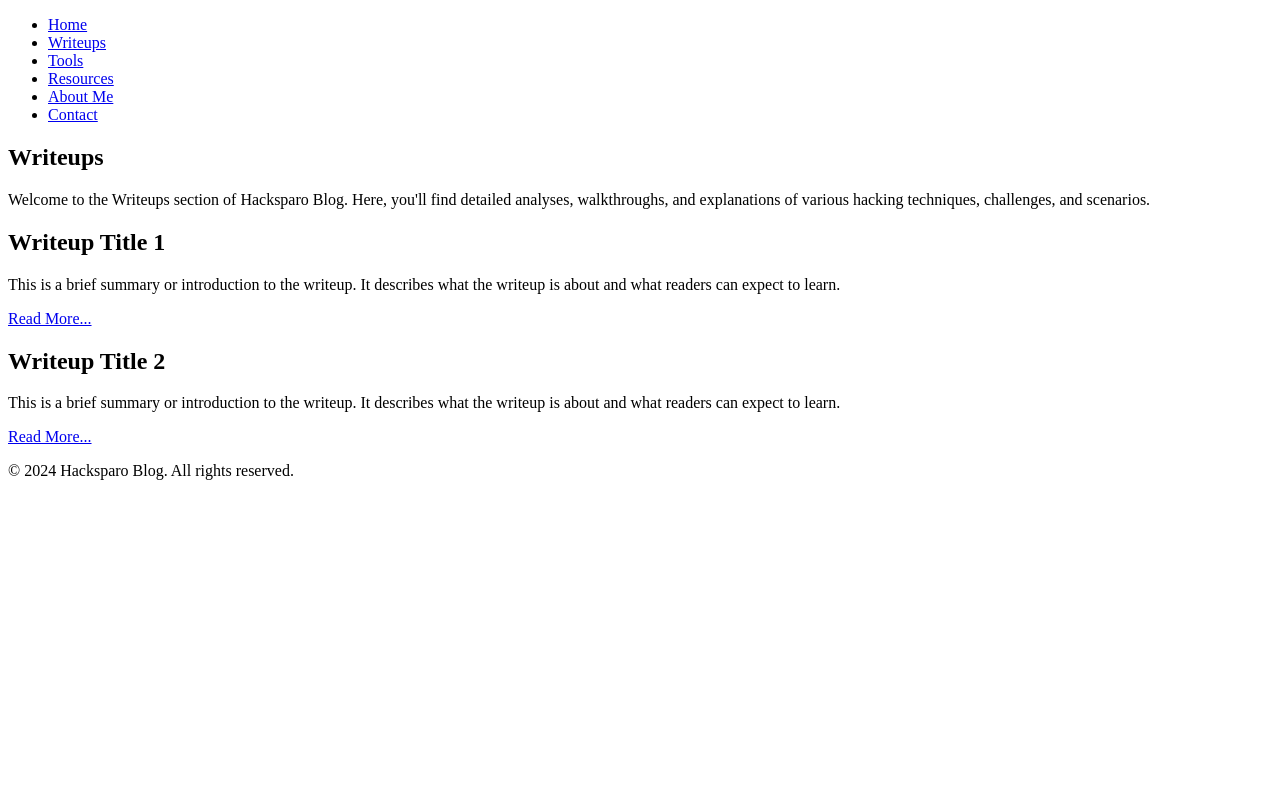
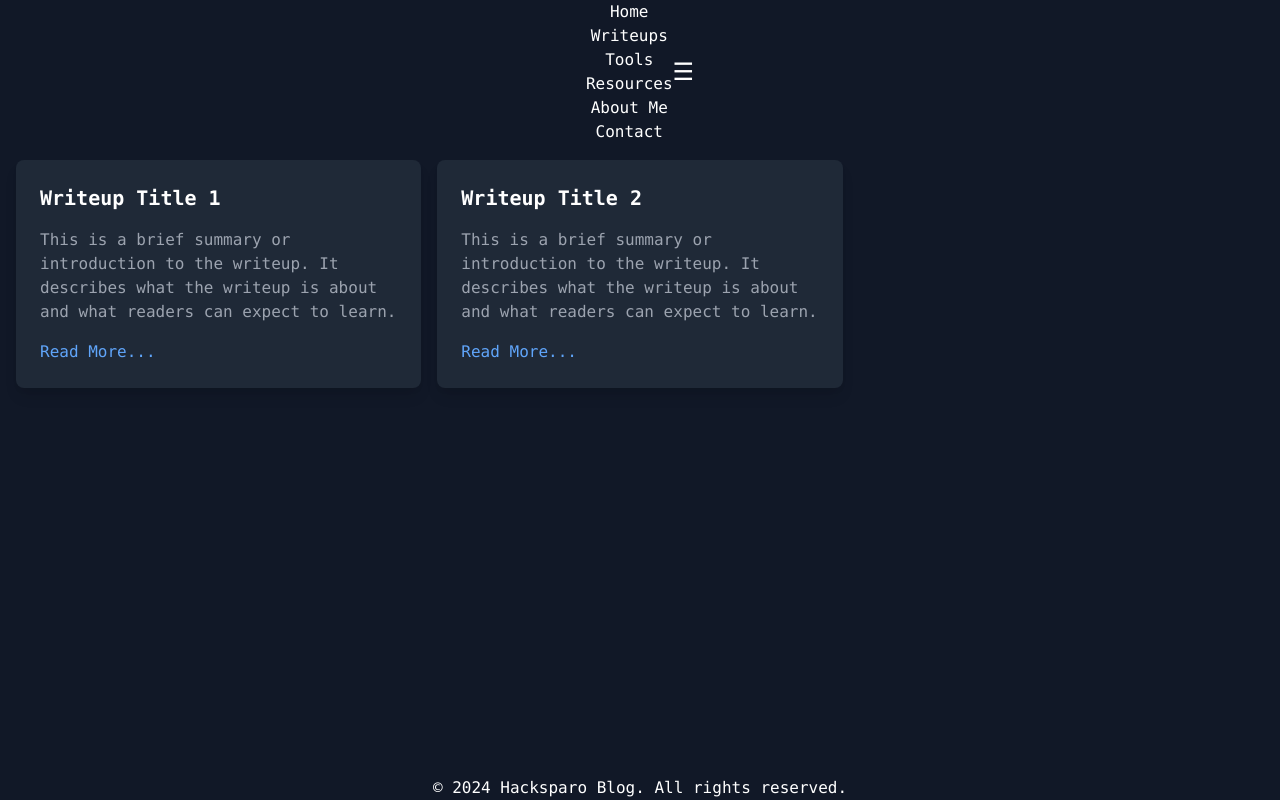
Before and after one commit to Hacksparo/writeups, a plain HTML site: page index.html in a window 1280 px wide. Drawn offline with nearby package versions, Linux system fonts and the light colour scheme.

Commit message:
Update index.html

```diff
--- a/index.html
+++ b/index.html
@@ -4,43 +4,58 @@
     <meta charset="UTF-8">
     <meta name="viewport" content="width=device-width, initial-scale=1.0">
     <title>Writeups - Hacksparo Blog</title>
-    <!-- Include any necessary stylesheets or fonts here -->
+    <link href="https://cdn.jsdelivr.net/npm/tailwindcss@2.2.19/dist/tailwind.min.css" rel="stylesheet">
 </head>
-<body>
-    <!-- Navigation Bar -->
-    <nav>
-        <ul>
-            <li><a href="index.html">Home</a></li>
-            <li><a href="writeups.html">Writeups</a></li>
-            <li><a href="tools.html">Tools</a></li>
-            <li><a href="resources.html">Resources</a></li>
-            <li><a href="about.html">About Me</a></li>
-            <li><a href="contact.html">Contact</a></li>
-        </ul>
-    </nav>
+<body class="min-h-screen flex flex-col bg-gray-900 text-white font-mono">
+    <!-- Navigation -->
+    <header class="navbar">
+        <nav class="container mx-auto flex justify-center relative">
+            <div class="menu flex flex-col items-center">
+                <a href="index.html">Home</a>
+                <a href="writeups.html">Writeups</a>
+                <a href="tools.html">Tools</a>
+                <a href="resources.html">Resources</a>
+                <a href="about.html">About Me</a>
+                <a href="contact.html">Contact</a>
+            </div>
+            <button id="menuButton" class="text-2xl">☰</button>
+        </nav>
+    </header>
 
     <!-- Main Content -->
-    <main>
-        <section>
-            <h1>Writeups</h1>
-            <p>Welcome to the Writeups section of Hacksparo Blog. Here, you'll find detailed analyses, walkthroughs, and explanations of various hacking techniques, challenges, and scenarios.</p>
-            <article>
-                <h2>Writeup Title 1</h2>
-                <p>This is a brief summary or introduction to the writeup. It describes what the writeup is about and what readers can expect to learn.</p>
-                <p><a href="writeup1.html">Read More...</a></p>
+    <main class="flex-grow container mx-auto p-4">
+        <section class="grid grid-cols-1 md:grid-cols-2 lg:grid-cols-3 gap-4">
+            <article class="bg-gray-800 p-6 rounded-lg shadow-lg">
+                <h2 class="text-xl font-semibold mb-4">Writeup Title 1</h2>
+                <p class="text-gray-400">This is a brief summary or introduction to the writeup. It describes what the writeup is about and what readers can expect to learn.</p>
+                <a href="writeup1.html" class="text-blue-400 hover:underline mt-4 inline-block">Read More...</a>
             </article>
-            <article>
-                <h2>Writeup Title 2</h2>
-                <p>This is a brief summary or introduction to the writeup. It describes what the writeup is about and what readers can expect to learn.</p>
-                <p><a href="writeup2.html">Read More...</a></p>
+            <article class="bg-gray-800 p-6 rounded-lg shadow-lg">
+                <h2 class="text-xl font-semibold mb-4">Writeup Title 2</h2>
+                <p class="text-gray-400">This is a brief summary or introduction to the writeup. It describes what the writeup is about and what readers can expect to learn.</p>
+                <a href="writeup2.html" class="text-blue-400 hover:underline mt-4 inline-block">Read More...</a>
             </article>
             <!-- Add more articles as needed -->
         </section>
     </main>
 
     <!-- Footer -->
-    <footer>
-        <p>&copy; 2024 Hacksparo Blog. All rights reserved.</p>
+    <footer class="footer mt-auto">
+        <div class="container text-center">
+            <p>&copy; 2024 Hacksparo Blog. All rights reserved.</p>
+        </div>
     </footer>
+
+    <!-- Script for Menu Toggle -->
+    <script>
+        document.getElementById('menuButton').addEventListener('click', function() {
+            const menu = document.querySelector('.navbar .menu');
+            if (menu.style.display === 'flex') {
+                menu.style.display = 'none';
+            } else {
+                menu.style.display = 'flex';
+            }
+        });
+    </script>
 </body>
 </html>
```
